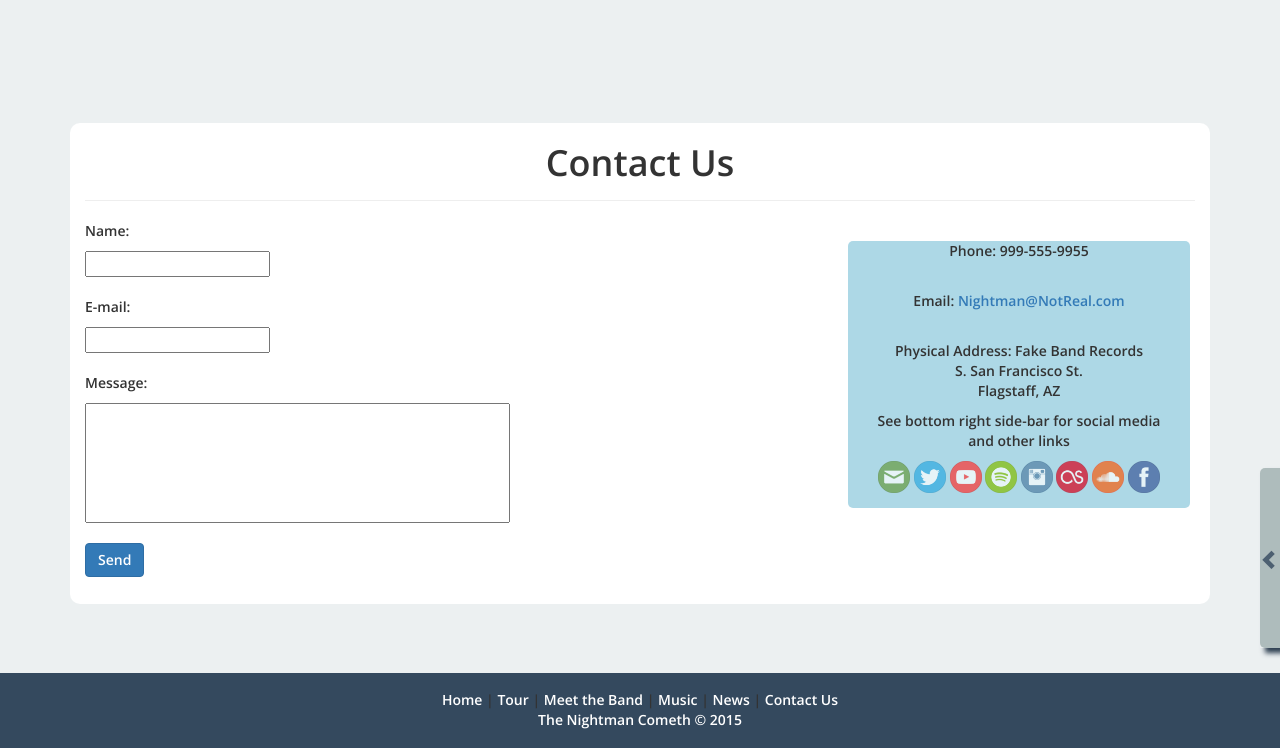
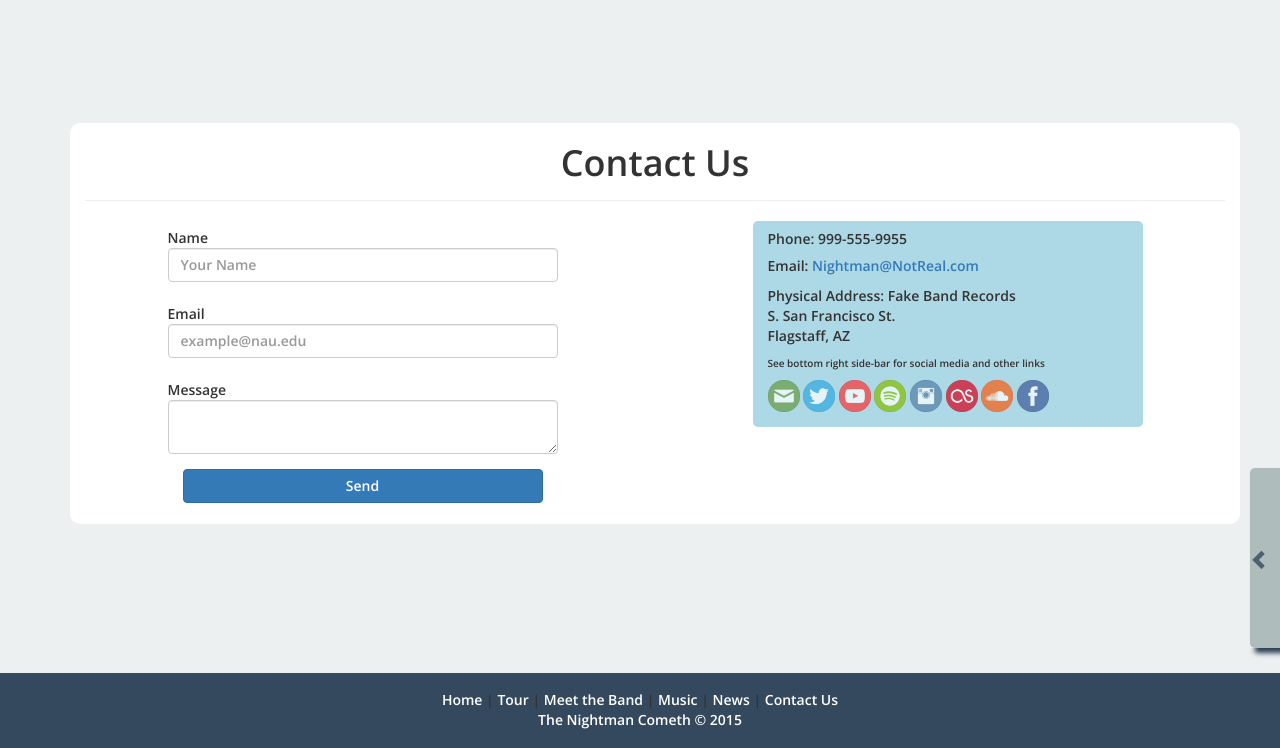
Before and after one commit to c1phr/cs399_band, a Django app: page /contact/ in a window 1280 px wide. Shown: the part 52-800 px from the top of the page. Run offline with Django 3.2, Linux system fonts and the light colour scheme; some libraries are stand-ins or nearby versions.

Commit message:
Tiny Clean Up
Did a tiny bit of cleanup on some pages and started on my bio but have
not finished it.

```diff
--- a/band_project/static/style.css
+++ b/band_project/static/style.css
@@ -25,7 +25,7 @@
 }
 .sidebar-info{
     height:180px;
-    width:20px;
+    width:30px;
     background:rgba(149, 165, 166, .7);
     position:relative;
     border-radius:5px 0 0 5px;
--- a/band_project/templates/base.html
+++ b/band_project/templates/base.html
@@ -48,7 +48,7 @@
         <li><a href="/meet">Meet the Band</a></li>
         <li><a href="/music">Music</a></li>
         <li><a href="/news">News</a></li>
-        <li><a href="/contact">Contact Us</a></li>
+        <li><a href="/contact"gm,>Contact Us</a></li>
       </ul>
     </div>
   </div>
--- a/band_project/templates/contact.html
+++ b/band_project/templates/contact.html
@@ -9,31 +9,40 @@
 	{
 		background:rgba(236, 240, 241, 1.0);
 	}
+    .control-label{
 
+        font-weight:bolder !important;
+    }
 {% endblock %}
 {% block content %}
 
-    <div class="container-fluid" style="background:white; font-family: 'Open Sans', sans-serif; margin-top:100px; margin-bottom:50px; border-radius:10px; position:relative;">
+    <div class="container" style="background:white; font-family: 'Open Sans', sans-serif; margin-top:100px; margin-bottom:50px; border-radius:10px; position:relative;">
 
         <div class="row text-center">
             <h1>Contact Us</h1>
         </div>
         <hr style="margin-top:0" />
-
-
         	<div class="row">
-        		<div class="col-md-8">
-					<p>Name: </p><input type="text" name="name"><br>
-					<br><p>E-mail: </p><input type="text" name="email"><br>
-        			<p><br>Message: </p><input type="text" style="height:120px;" name="msg" maxlength="200" size="50" height="50"><br><br>
-        			<button type="button" class="btn btn-primary">Send</button><br><br>
-        		</div>
-
-        		<div class="container col-md-4" style="background:LightBlue; margin:20px; width: 30%; right: 0px; position:absolute; text-align:center">
-        		<p>Phone: 999-555-9955</p><br>
-        		<p>Email: <a href="nightman@notreal.com">Nightman@NotReal.com</a></p><br>
+                <form class="form-horizontal col-md-4 col-md-offset-1">
+                    <div class="form-group">
+                        <label for="inputName" class="control-label">Name </label>
+                            <input class="form-control" required type="text" id="inputName" placeholder="Your Name" />
+                    </div>
+                    <div class="form-group">
+                        <label for="inputEmail" class="control-label">Email </label>
+                            <input class="form-control" required type="text" id="inputEmail" placeholder="example@nau.edu" />
+                    </div>
+                    <div class="form-group">
+                        <label for="inputMessage" class="control-label">Message </label>
+                            <textarea name="inputMessage" required="required" id="inputMessage" cols="30" rows="2" class="form-control"></textarea>
+                    </div>
+                    <button type="submit" class="btn btn-primary text-center col-sm-12">Send</button>
+                </form>
+                <div class="col-md-4 col-md-offset-2" style="background:LightBlue; border-radius:5px;">
+        		<h5><span style="font-weight:800 !important;">Phone: </span>999-555-9955</h5>
+        		<p>Email: <a href="nightman@notreal.com">Nightman@NotReal.com</a></p>
         		<p>Physical Address: Fake Band Records<br>S. San Francisco St.<br>Flagstaff, AZ</p>
-        		<p>See bottom right side-bar for social media and other links</p>
+        		<p style="font-size:10px;">See bottom right side-bar for social media and other links</p>
         		<p>
         			<img class="social-img" src="{{ STATIC_URL }}social_icons/email.png"  alt=""/>
                     <img class="social-img" src="{{ STATIC_URL }}social_icons/twitter.png" alt=""/>
@@ -44,6 +53,11 @@
                     <img class="social-img" src="{{ STATIC_URL }}social_icons/soundcloud.png" alt=""/>
                     <img class="social-img" src="{{ STATIC_URL }}social_icons/facebook.png"  alt=""/></p>
                 </div>
+
+            </div>
+    </div>
+
+
         	</div>
 
 
--- a/band_project/templates/tour.html
+++ b/band_project/templates/tour.html
@@ -5,14 +5,14 @@
         <div class="col-md-4">
             <div class="panel panel-default">
                 <div class="panel-heading">
-                    <h3 class="panel-title">Tour Dates</h3>
+                    <h3 class="panel-title" style="font-weight:800;">Tour Dates</h3>
                 </div>
                 <div class="panel-body">
                     <table class="table text-center">
                         <thead class="text-center">
                             <th style="text-align:center;">Date</th>
                             <th style="text-align:center;">City</th>
-                            <th style="text-align:center;">Special Guests</th>
+                            <th style="text-align:center;">Spec. Guests</th>
                         </thead>
                     {# Loop over tour date data to display in the table on the left side of the page #}
                         {% for date in tour_dates %}
```
